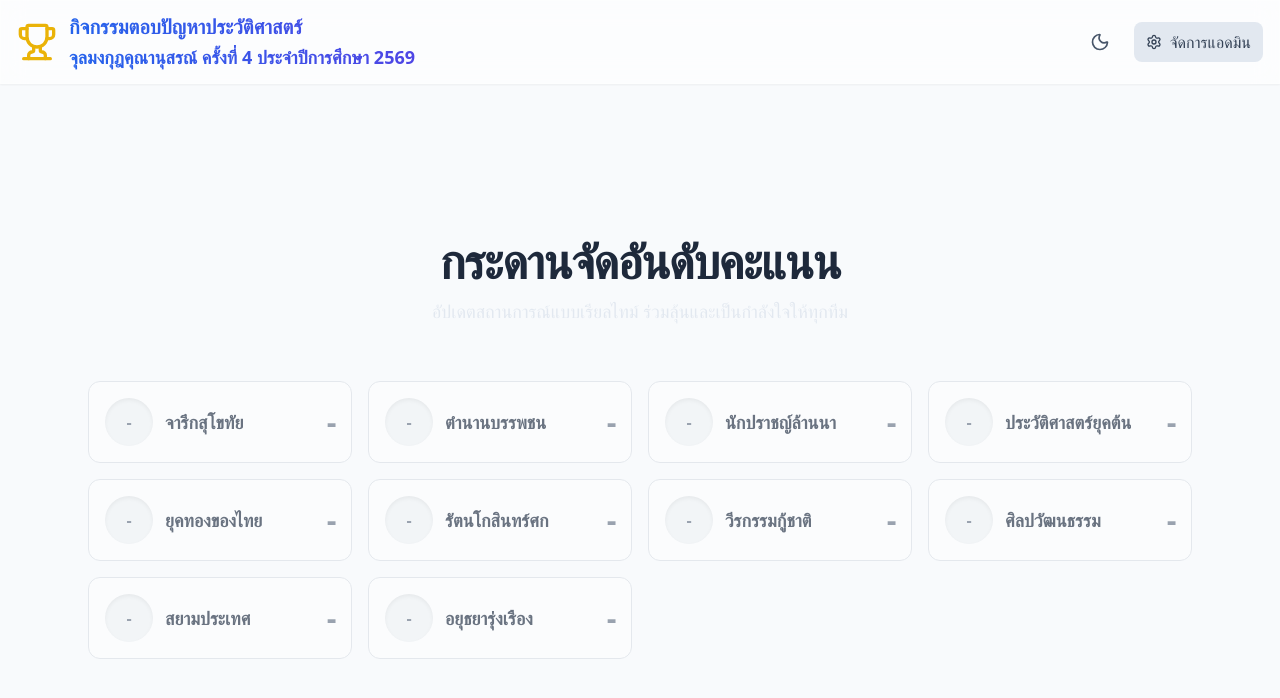
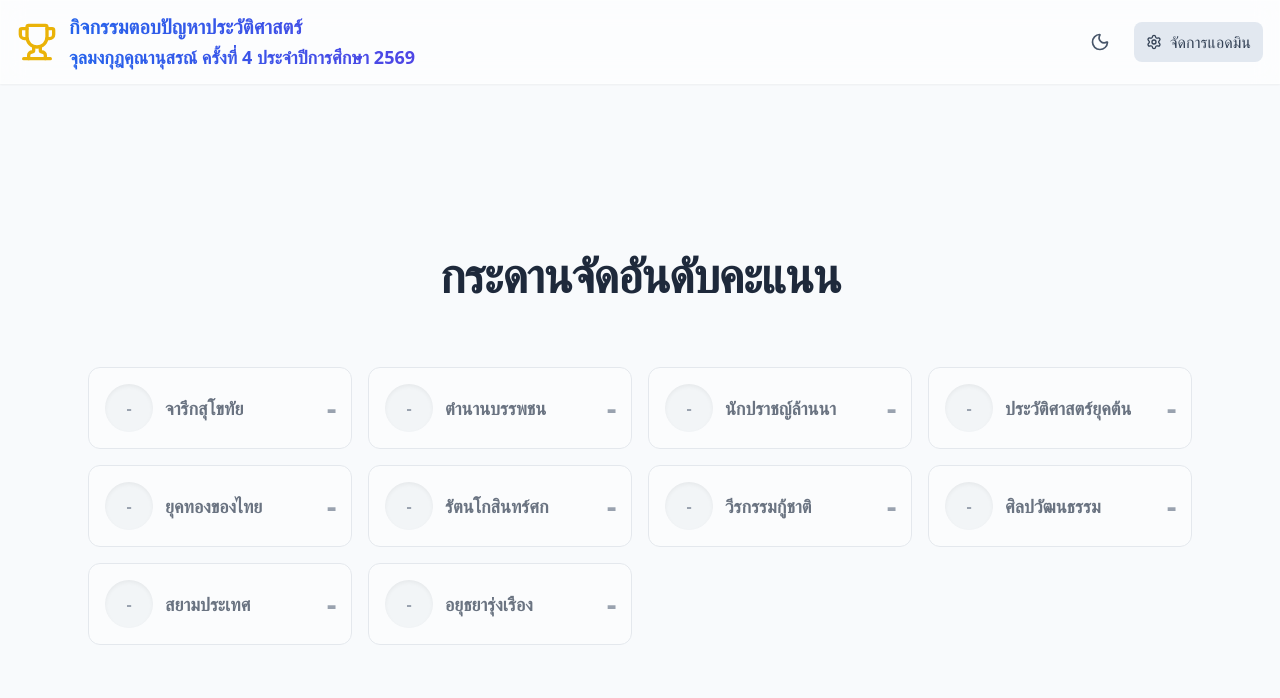
Before and after one commit to phongampaidh-cpu/leaderboard, a React (Vite) app: page / in a window 1280 px wide. Shown: the top 698 px of the page. Built offline with nearby package versions, Linux system fonts and the light colour scheme.

Commit message:
Update App.jsx

```diff
--- a/src/App.jsx
+++ b/src/App.jsx
@@ -235,9 +235,6 @@ const App = () => {
               <h2 className="text-3xl md:text-4xl lg:text-5xl font-extrabold tracking-tight mb-2 sm:mb-3">
                 กระดานจัดอันดับคะแนน
               </h2>
-              <p className="text-sm sm:text-base md:text-lg text-slate-200 dark:text-slate-400 max-w-2xl mx-auto">
-                อัปเดตสถานการณ์แบบเรียลไทม์ ร่วมลุ้นและเป็นกำลังใจให้ทุกทีม
-              </p>
             </div>
 
             {(() => {
```
